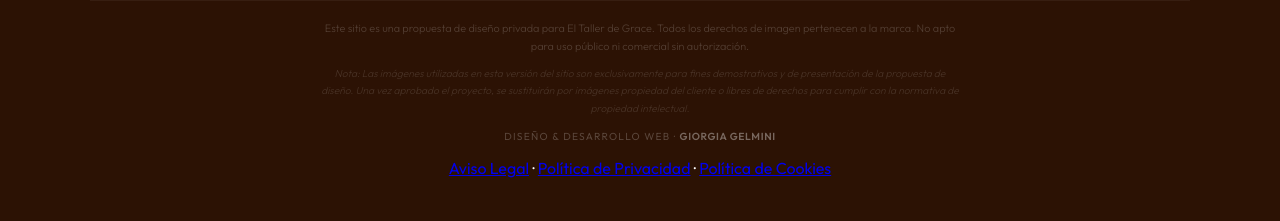
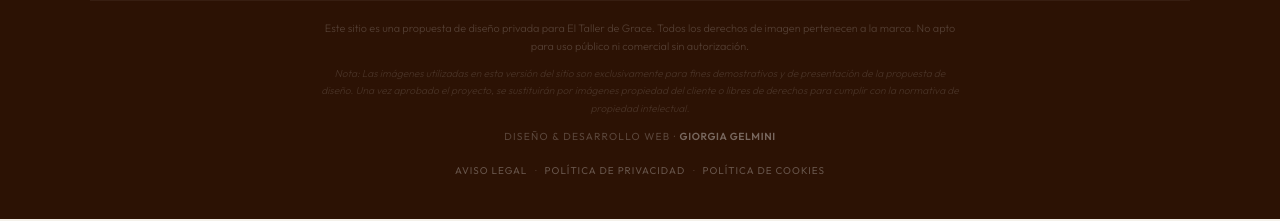
Before and after one commit to giorgigelmini-lang/taller-de-grace-web, a plain HTML site: page index.html in a window 1280 px wide. Shown: the part 7932-8153 px from the top of the page. Drawn offline with nearby package versions, Linux system fonts and the light colour scheme.

Commit message:
Update style.css

```diff
--- a/style.css
+++ b/style.css
@@ -638,7 +638,7 @@ body.cursor-hover #cursor-ring {
   background-image: url('./assets/ceramica_y_vino.png');
 }
 .ws-band.torno {
-  background-image: url('./assets/workshop_al_lavoro.png');
+  background-image: url('./assets/bg_torno.png');
 }
 .ws-badge {
   position: absolute; top: 1rem; right: 1rem;
@@ -1053,6 +1053,18 @@ body.cursor-hover #cursor-ring {
   font-weight: 600; color: rgba(255,255,255,.36);
   letter-spacing: .06em;
 }
+.footer-legal-links {
+  display: flex; align-items: center; gap: .5rem;
+  flex-wrap: wrap; justify-content: center;
+  margin-top: .5rem;
+}
+.footer-legal-links a {
+  color: rgba(255,255,255,.28); font-size: .62rem;
+  letter-spacing: .1em; text-transform: uppercase;
+  text-decoration: none; transition: color .2s;
+}
+.footer-legal-links a:hover { color: rgba(255,255,255,.6); }
+.footer-legal-links span { color: rgba(255,255,255,.18); font-size: .6rem; }
 
 /* ══════════════════════════════════════════════════════════════
    MOBILE MENU
```
